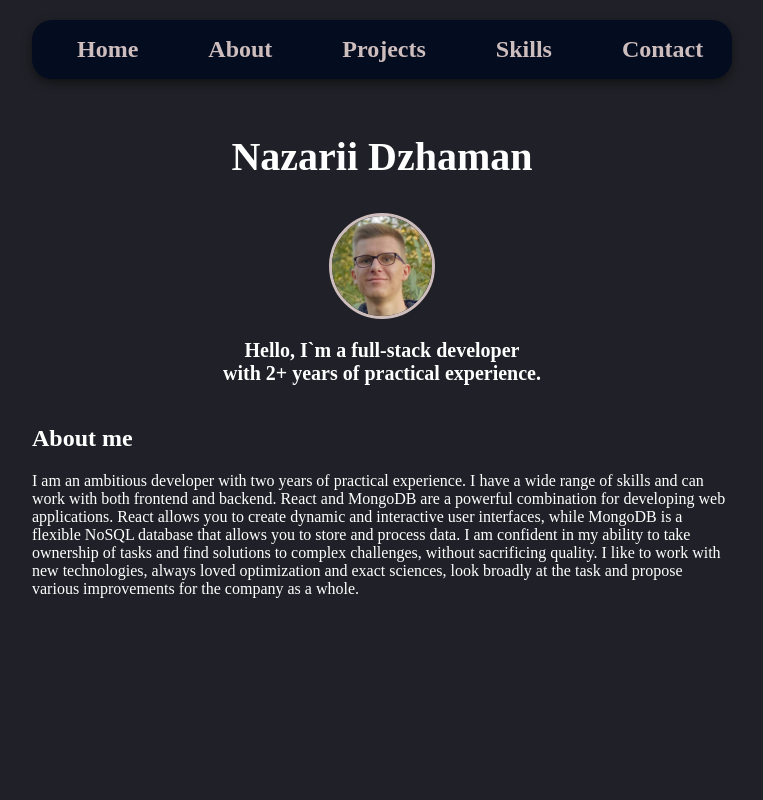
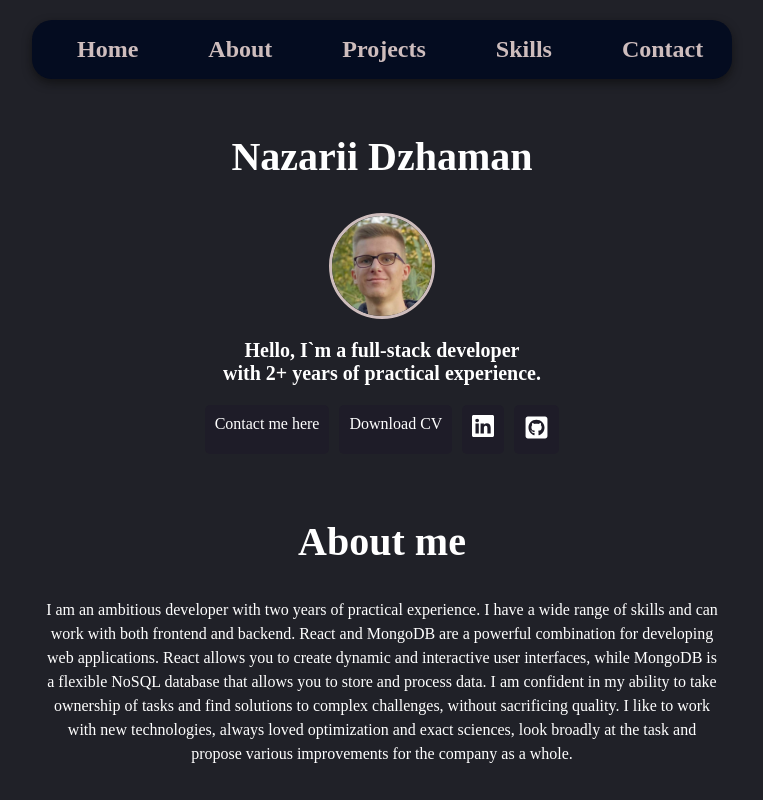
Before and after one commit to Dzhaman-Nazarii/portfolio-dzhaman, a website built with Parcel: page src/index.html in a window 1280 px wide. Shown: the whole page, without its empty margins (258-1021 px from the left). Built offline with nearby package versions, Linux system fonts and the light colour scheme.

Commit message:
add section about

```diff
--- a/src/index.html
+++ b/src/index.html
@@ -4,7 +4,6 @@
     <meta charset="UTF-8" />
     <meta name="viewport" content="width=device-width, initial-scale=1.0" />
     <title>Portfolio Nazarii Dzhaman</title>
-    <link rel="icon" type="image/svg+xml" href="./images/trident.svg">
     <link rel="stylesheet" href="./sass/index.scss" />
     <script type="module" src="./index.js"></script>
   </head>
--- a/src/partials/about.html
+++ b/src/partials/about.html
@@ -1,6 +1,6 @@
-<section>
-    <h1>About me</h1>
-    <p>I am an ambitious developer with two years of practical experience. I have a wide range of skills and can work with both frontend and backend.
+<section class="about">
+    <h1 class="about__header">About me</h1>
+    <p class="about__description">I am an ambitious developer with two years of practical experience. I have a wide range of skills and can work with both frontend and backend.
         React and MongoDB are a powerful combination for developing web applications. React allows you to create dynamic and interactive user interfaces,
         while MongoDB is a flexible NoSQL database that allows you to store and process data. I am confident in my ability to take ownership of tasks and
         find solutions to complex challenges, without sacrificing quality. I like to work with new technologies, always loved optimization and exact sciences,
--- a/src/partials/home.html
+++ b/src/partials/home.html
@@ -2,4 +2,14 @@
     <h1 class="home__header">Nazarii Dzhaman</h1>
     <img src="./images/avatar.jpg" class="home__avatar" alt="avatar">
     <p class="home__description">Hello, I`m a full-stack developer <br> with 2+ years of practical experience.</p>
+    <div class="home__contact">
+        <a class="home__link" href="">Contact me here</a>
+        <a class="home__link" href="">Download CV</a>
+        <a class="home__link" href="">
+            <img src="./images/github.svg" alt="github">
+        </a>
+        <a class="home__link" href="">
+            <img src="./images/linkedln.svg" alt="linkedln">
+        </a>
+    </div>
 </section>
--- /dev/null
+++ b/src/sass/_about.scss
@@ -0,0 +1,17 @@
+.about{
+    margin-top: 30px;
+    display: flex;
+    flex-direction: column;
+    align-items: center;
+    &__header{
+        font-size: 40px;
+        font-weight: bolder;
+    }
+    &__description {
+        margin-top: 0px;
+        padding-left: 10px;
+        margin-right: 10px;
+        text-align: center;
+        line-height: 1.5;
+    }
+}
--- a/src/sass/home.scss
+++ b/src/sass/_home.scss
@@ -19,4 +19,16 @@
         margin-right: 10px;
         text-align: center;
     }
+    &__contact {
+        display: flex;
+        justify-content: center;
+        gap: 10px;
+    }
+    &__link {
+        padding: 10px;
+        border-radius: 5px;
+        text-decoration: none;
+        color: white;
+        background-color: rgb(30, 28, 40);
+    }
 }
--- a/src/sass/index.scss
+++ b/src/sass/index.scss
@@ -1,6 +1,6 @@
-@import './header';
-@import './home';
-@import './about.scss';
+@import './_header';
+@import './_home';
+@import './_about.scss';
 
 body {
     box-sizing: border-box;
```
Also changed, not shown: src/images/github.svg (added), src/images/icons.svg (deleted), src/images/linkedln.svg (added), src/images/trident.svg (deleted), src/sass/_header.scss (renamed from src/sass/header.scss), src/sass/about.scss (deleted).
